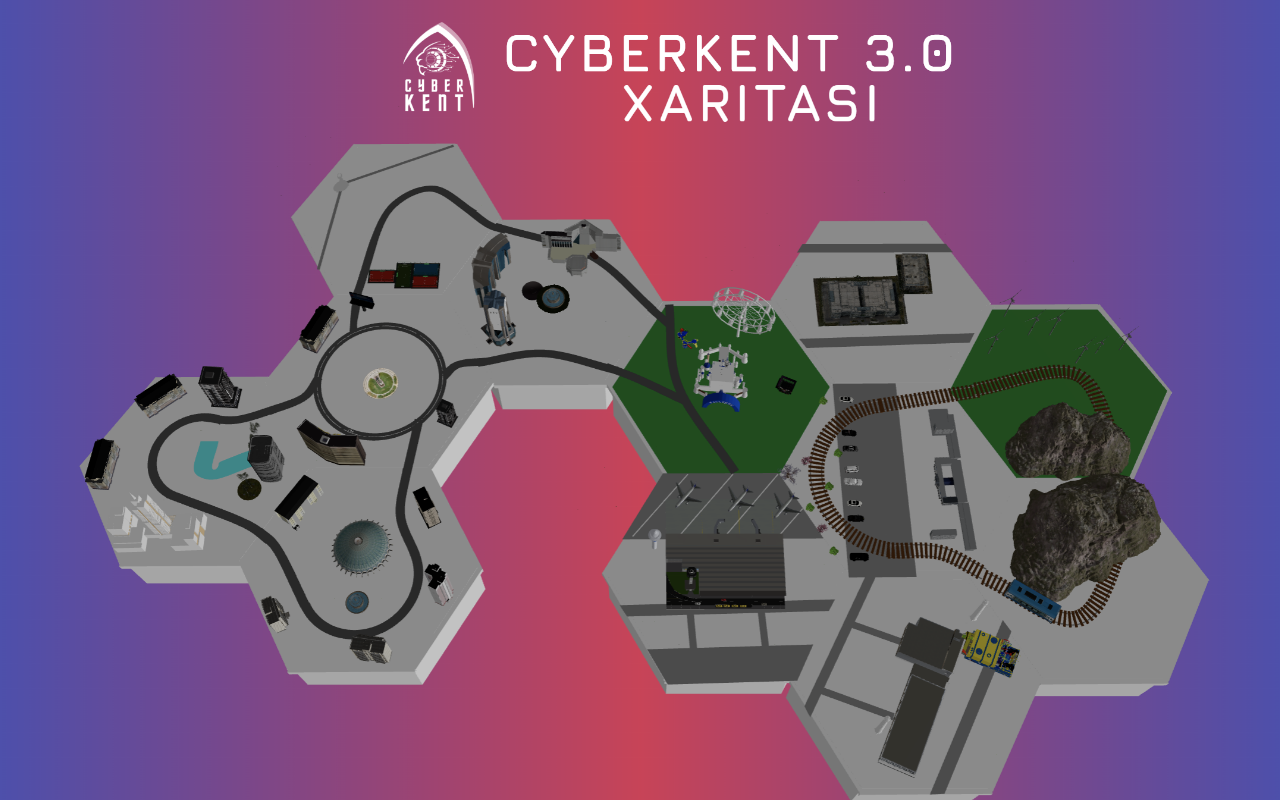
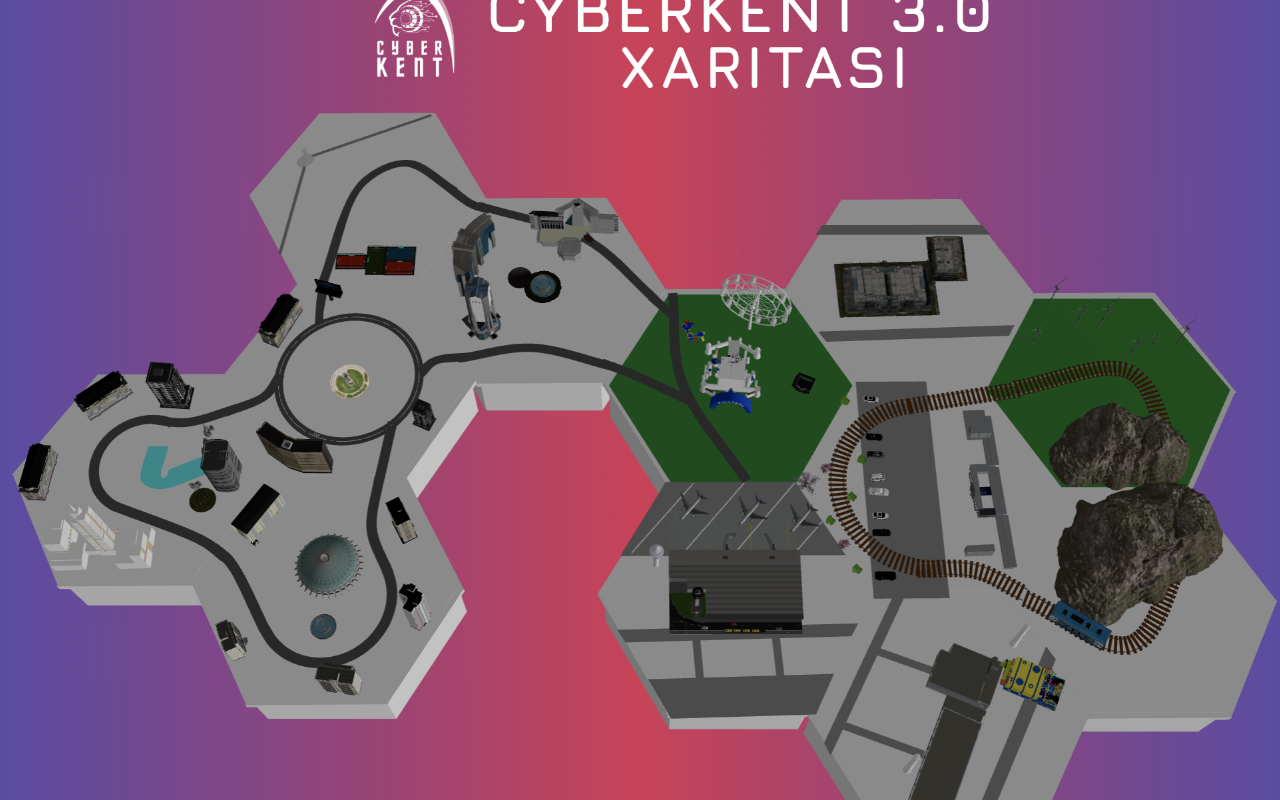
Before and after one commit to riacoders/cyberkent-maket, a React (Vite) app: page / in a window 1280 px wide. Built offline with nearby package versions, Linux system fonts and the light colour scheme.

Commit message:
new changhes

```diff
--- a/src/App.tsx
+++ b/src/App.tsx
@@ -90,11 +90,11 @@
 	}
 
 	return (
-		<div className='relative w-screen h-screen overflow-hidden'>
+		<div className='relative w-screen h-screen overflow-hidden bg-linear-to-r from-[#1d43d8] via-[#DC2E56] to-[#3451C3]'>
 			<img
 				src='/image.png'
 				alt='CYBERKENT 3.0 XARITASI'
-				className='absolute inset-0 w-full h-full object-cover'
+				className='absolute inset-0 w-[1366px] h-[896px] object-cover m-auto'
 			/>
 
 			{hexagonAreas.map(hex => (
```
Also changed, not shown: public/maket.png (added).
